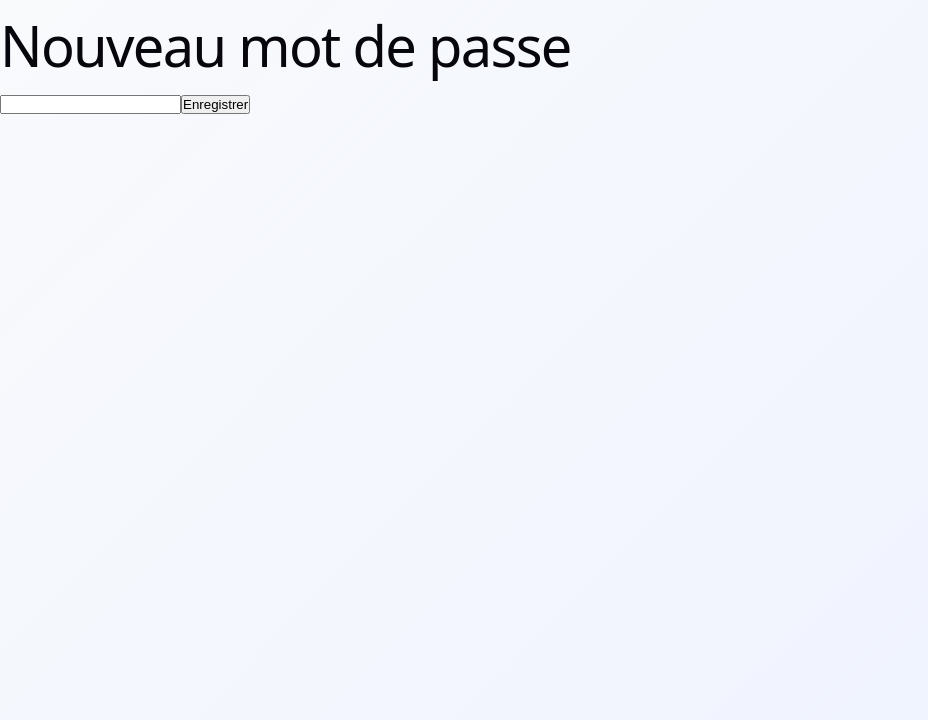
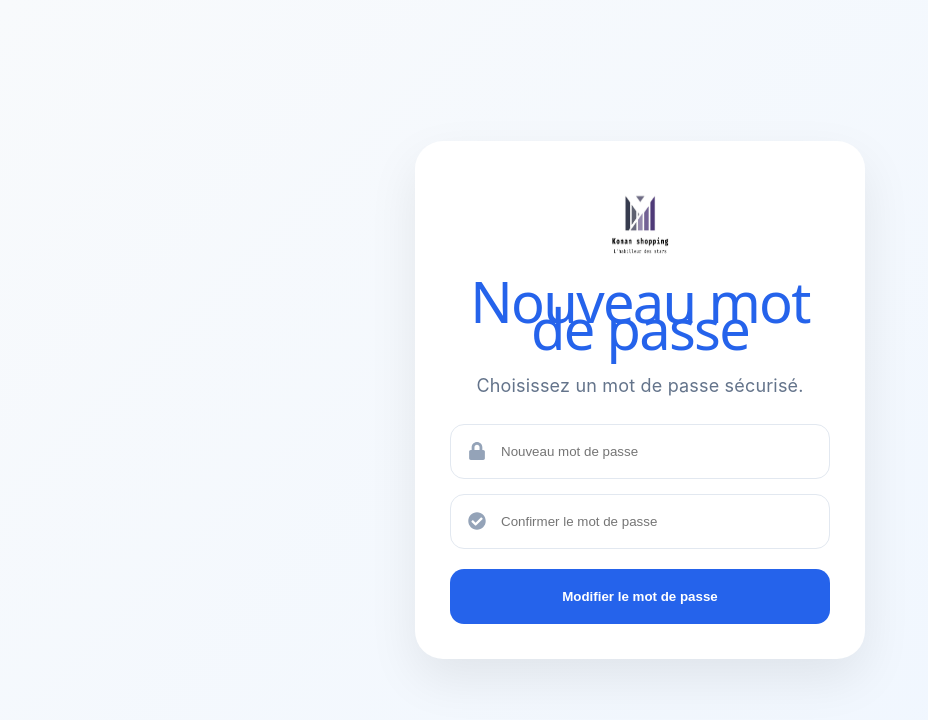
Before and after one commit to konanshopping/konanshopping, a React (Vite) app: page /reset-password/1 in a window 1280 px wide. Shown: the top 720 px of the page, without its empty margins (0-928 px from the left). Built offline with nearby package versions, Linux system fonts and the light colour scheme.

Commit message:
brevo api

```diff
--- a/src/pages/ResetPassword.jsx
+++ b/src/pages/ResetPassword.jsx
@@ -1,22 +1,63 @@
 import { useState } from "react";
-import { useParams } from "react-router-dom";
+import { useParams, useNavigate } from "react-router-dom";
 import axios from "axios";
 import { toast } from "react-toastify";
+
+import {
+  FaLock,
+  FaCheckCircle,
+} from "react-icons/fa";
 
 function ResetPassword() {
 
   const { token } =
     useParams();
 
+  const navigate =
+    useNavigate();
+
   const [password,
     setPassword] =
     useState("");
 
+  const [
+    confirmPassword,
+    setConfirmPassword,
+  ] = useState("");
+
+  const [loading,
+    setLoading] =
+    useState(false);
+
   const updatePassword =
     async () => {
 
+      if (
+        password.length < 6
+      ) {
+
+        return toast.error(
+          "Minimum 6 caractères"
+        );
+
+      }
+
+      if (
+        password !==
+        confirmPassword
+      ) {
+
+        return toast.error(
+          "Les mots de passe ne correspondent pas"
+        );
+
+      }
+
       try {
 
+        setLoading(true);
+
+        const res =
           await axios.post(
 
             `https://konanshopping-production.up.railway.app/reset-password/${token}`,
@@ -26,15 +67,41 @@ function ResetPassword() {
             }
           );
 
-        toast.success(
-          "Mot de passe changé ✅"
+        localStorage.setItem(
+  "token",
+  res.data.token
 );
 
-      } catch {
+localStorage.setItem(
+  "user",
+  JSON.stringify(
+    res.data.user
+  )
+);
+
+toast.success(
+  "Connexion réussie ✅"
+);
+
+setTimeout(() => {
+
+  window.location.href = "/";
+
+}, 1500);
+
+      } catch (err) {
 
         toast.error(
-          "Lien invalide"
+
+          err.response?.data
+            ?.message ||
+
+          "Lien expiré ou invalide"
         );
+
+      } finally {
+
+        setLoading(false);
 
       }
 
@@ -42,29 +109,242 @@ function ResetPassword() {
 
   return (
 
-    <div>
+    <div
+      style={{
+        minHeight: "100vh",
 
-      <h1>
+        display: "flex",
+
+        justifyContent:
+          "center",
+
+        alignItems: "center",
+
+        background:
+          "linear-gradient(135deg,#f8fafc,#eff6ff)",
+
+        padding: "20px",
+      }}
+    >
+
+      <div
+        style={{
+          width: "100%",
+
+          maxWidth: "450px",
+
+          background: "#fff",
+
+          borderRadius: "28px",
+
+          padding: "35px",
+
+          boxShadow:
+            "0 20px 50px rgba(0,0,0,0.08)",
+        }}
+      >
+
+        <div
+          style={{
+            textAlign:
+              "center",
+
+            marginBottom:
+              "25px",
+          }}
+        >
+
+          <img
+            src="/logo.jpg"
+            alt="Konan Shopping"
+            style={{
+              width: "90px",
+
+              height: "90px",
+
+              borderRadius:
+                "50%",
+            }}
+          />
+
+          <h1
+            style={{
+              marginTop:
+                "15px",
+
+              color:
+                "#2563eb",
+            }}
+          >
             Nouveau mot de passe
           </h1>
 
+          <p
+            style={{
+              color:
+                "#64748b",
+            }}
+          >
+            Choisissez un mot de passe sécurisé.
+          </p>
+
+        </div>
+
+        <div
+          style={{
+            position:
+              "relative",
+
+            marginBottom:
+              "15px",
+          }}
+        >
+
+          <FaLock
+            style={{
+              position:
+                "absolute",
+
+              left: "18px",
+
+              top: "18px",
+
+              color:
+                "#94a3b8",
+            }}
+          />
+
           <input
             type="password"
+
+            placeholder="Nouveau mot de passe"
+
             value={password}
+
             onChange={(e) =>
               setPassword(
                 e.target.value
               )
             }
+
+            style={{
+              width:
+                "100%",
+
+              height:
+                "55px",
+
+              paddingLeft:
+                "50px",
+
+              borderRadius:
+                "14px",
+
+              border:
+                "1px solid #e2e8f0",
+            }}
           />
+
+        </div>
+
+        <div
+          style={{
+            position:
+              "relative",
+          }}
+        >
+
+          <FaCheckCircle
+            style={{
+              position:
+                "absolute",
+
+              left: "18px",
+
+              top: "18px",
+
+              color:
+                "#94a3b8",
+            }}
+          />
+
+          <input
+            type="password"
+
+            placeholder="Confirmer le mot de passe"
+
+            value={
+              confirmPassword
+            }
+
+            onChange={(e) =>
+              setConfirmPassword(
+                e.target.value
+              )
+            }
+
+            style={{
+              width:
+                "100%",
+
+              height:
+                "55px",
+
+              paddingLeft:
+                "50px",
+
+              borderRadius:
+                "14px",
+
+              border:
+                "1px solid #e2e8f0",
+            }}
+          />
+
+        </div>
 
         <button
           onClick={
             updatePassword
           }
+
+          disabled={
+            loading
+          }
+
+          style={{
+            width: "100%",
+
+            height: "55px",
+
+            marginTop:
+              "20px",
+
+            border: "none",
+
+            borderRadius:
+              "14px",
+
+            background:
+              "#2563eb",
+
+            color: "#fff",
+
+            fontWeight:
+              "700",
+
+            cursor:
+              "pointer",
+          }}
         >
-        Enregistrer
+
+          {loading
+            ? "Modification..."
+            : "Modifier le mot de passe"}
+
         </button>
+
+      </div>
 
     </div>
   );
```
Also changed, not shown: 1 other file (tests, documents, lock files or other folders). Lines whose indentation alone changed are shown as unchanged.
